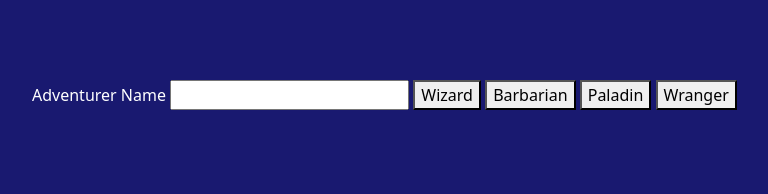
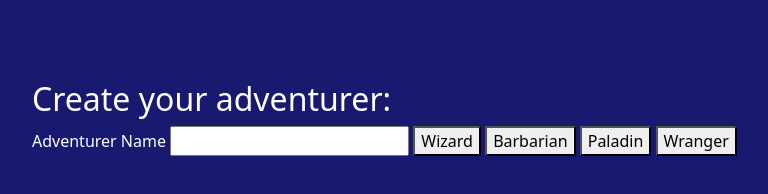
Before and after one commit to JLEWilson/RPG-functional-programming, a website built with webpack: page src/index.html in a window 1280 px wide. Shown: the whole page, without its empty margins (50-818 px from the left). Built offline with nearby package versions, Linux system fonts and the light colour scheme.

Commit message:
end of day 1
Co-authored-by: Jacob Wilson <jacobleeeugenewilson@gmail.com>
Co-authored-by: Matt Casperson <mc.casperson@gmail.com>
Co-authored-by: Albert Lee <leesga8@gmail.com>

```diff
--- a/src/index.html
+++ b/src/index.html
@@ -24,6 +24,7 @@
 
     </div>
     <div id="role-selection">
+      <h2>Create your adventurer:</h2>
       <label for="player-name">Adventurer Name</label>
       <input type="text" maxlength="16" id="player-name" name="player-name">
     </div>
--- a/src/index.js
+++ b/src/index.js
@@ -89,7 +89,6 @@ function populateCharacterSelect(roles){
 /*
   Things we need:
   Dynamically select target for abilities
-  make things die at zero HP
   make actions use stats correctly (multiple of att instead of hard-coded)
     -this will require passing self-state to each action
   make def mean something
```
